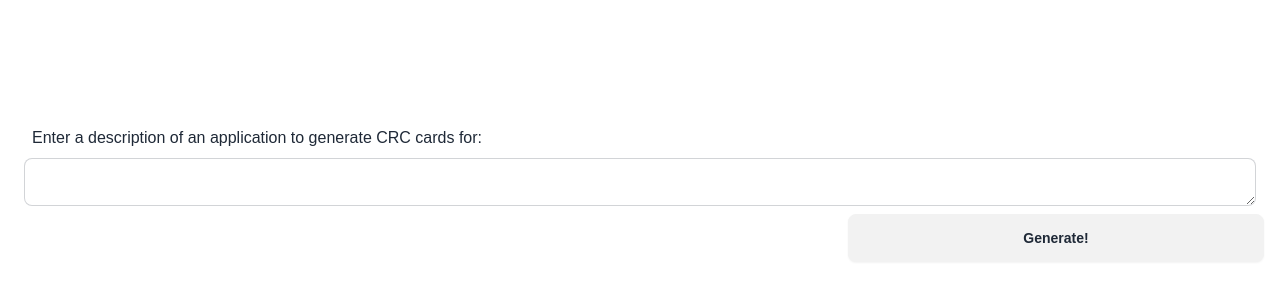
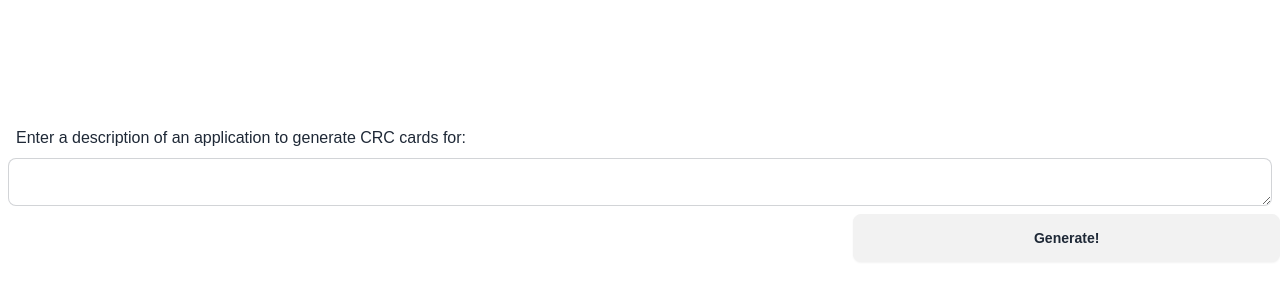
Before and after one commit to SybelBlue/codesign-genie, a SvelteKit app: page /newDeck in a window 1280 px wide. Shown: the part 206-506 px from the top of the page. Built offline with nearby package versions, Linux system fonts and the light colour scheme.

Commit message:
hotfix: surfacing and editor pos bugs

```diff
--- a/src/lib/components/CardBoard.svelte
+++ b/src/lib/components/CardBoard.svelte
@@ -43,7 +43,7 @@
 
 <style lang="postcss">
   #backdrop {
-    @apply relative top-0 left-0 w-full h-full bg-base-100 overflow-auto overscroll-auto;
+    @apply absolute top-0 left-0 w-full h-full bg-base-100 overflow-auto overscroll-auto;
   }
 
   .grid-container {
--- a/src/lib/components/Toolbar.svelte
+++ b/src/lib/components/Toolbar.svelte
@@ -8,7 +8,7 @@
   let showDeck = $state(false);
 </script>
 
-<header class="static top-0 w-full shadow-md rounded-b-3xl mb-2 z-50">
+<header class="sticky top-0 w-full shadow-md rounded-b-3xl mb-2 z-50">
   <div class="w-full px-4 py-3 flex items-center justify-between">
     <div class="flex items-center gap-4">
       <nav class="flex items-center gap-4">
--- a/src/routes/+layout.svelte
+++ b/src/routes/+layout.svelte
@@ -9,27 +9,12 @@
   let { children }: Props = $props();
 </script>
 
-<div class="app">
-  <main>
-    {@render children?.()}
-  </main>
+<div id="app">
+  {@render children?.()}
 </div>
 
-<style>
-  .app {
-    display: flex;
-    flex-direction: column;
-    min-height: 100vh;
-  }
-
-  main {
-    flex: 1;
-    display: flex;
-    flex-direction: column;
-    padding: 1rem;
-    width: 100%;
-    /* max-width: 64rem; */
-    margin: 0 auto;
-    box-sizing: border-box;
+<style lang="postcss">
+  #app {
+    @apply flex flex-col p-0 m-auto min-h-[100vh] min-w-[100vw] box-border;
   }
 </style>
--- a/src/routes/+page.svelte
+++ b/src/routes/+page.svelte
@@ -48,7 +48,7 @@
 
 <Toolbar />
 
-<main class="w-full">
+<main class="relative grow overflow-visible">
   <CardBoard
     bind:cards={decks[$currentDeck]}
     selectCard={(card) => {
@@ -56,7 +56,6 @@
       selectedCard = card;
     }}
     />
-</main>
 
   <Editor
     bind:card={selectedCard}
@@ -65,3 +64,4 @@
       selectedCard = undefined;
     }}
     />
+</main>
```
Lines whose indentation alone changed are shown as unchanged.
